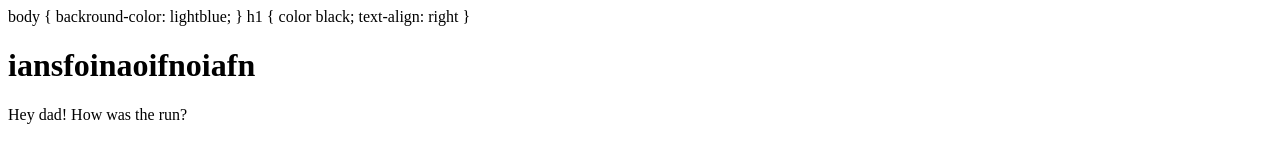
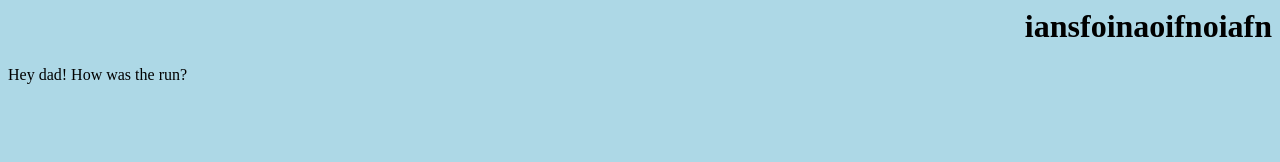
Before and after one commit to IsaacWiscox/IsaacWiscox.github.io, a plain HTML site: page index.html in a window 1280 px wide. Drawn offline with Linux system fonts and the light colour scheme.

Commit message:
CSS change

```diff
--- a/index.html
+++ b/index.html
@@ -1,15 +1,17 @@
 <DOCTYPE html>
 <title>Isaac Wiscox Index</title>
 <!--CSS-->
+
+<style>
 body {
-        backround-color: lightblue;
+        background-color: lightblue;
 }
 
 h1 {
-    color black;
+    color: black;
     text-align: right
 }
-
+</style>
 
 <body>
     <h1>
```
